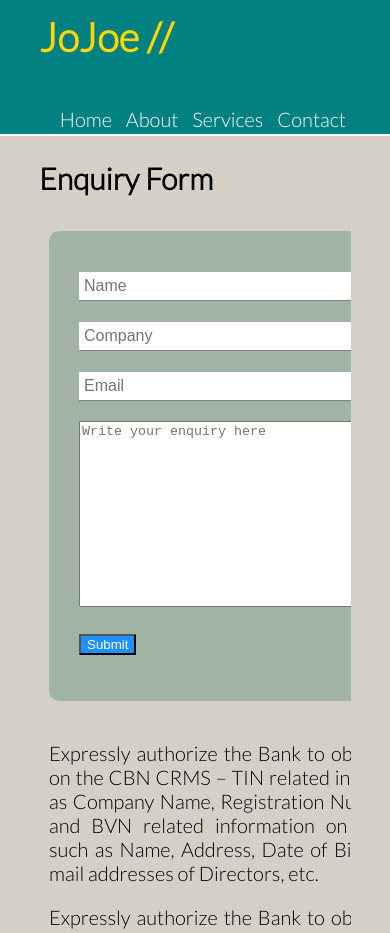
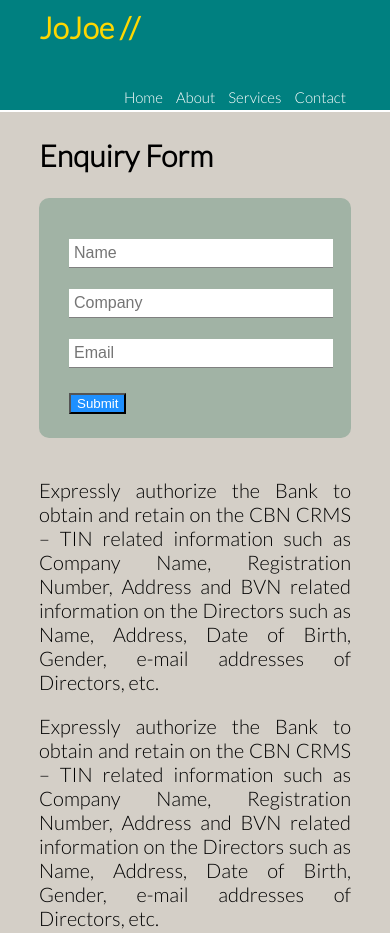
Before and after one commit to Jojoedev/Newprofile, a plain HTML site: page contact.html in a window 390 px wide. Shown: the top 933 px of the page. Drawn offline with Linux system fonts and the light colour scheme.

```diff
--- a/contact.html
+++ b/contact.html
@@ -27,12 +27,13 @@
 <h2 id="h2">Enquiry Form</h2>
 
 <div class="form-control grid-2">
+
 	<form class="card">
 		<p><input type="text" name="name" placeholder="Name" required></p>
 		<p><input type="text" name="company" placeholder="Company" required></p>
 		<p><input type="email" name="email" placeholder="Email" required></p>
-
-		<textarea cols="47" rows="12" class="enquiry-note" placeholder="Write your enquiry here"></textarea>
+	<!--
+		<textarea cols="47" rows="12" class="enquiry-note" placeholder="Write your enquiry here"></textarea> -->
 		<p><input class ="btn" type="submit" name="send"></p>
 
 	</form>
@@ -42,19 +43,12 @@
 		<p>Expressly authorize the Bank to obtain and retain on the CBN CRMS – TIN related information such as Company Name, Registration Number, Address and BVN related information on the Directors such as Name, Address, Date of Birth, Gender, e-mail addresses of Directors, etc.</p>
 		<p>We are in possession of an offer letter from Providus Bank for provision of Bank Guarantees for the existing facilities as well as the new one from Bank of Industry.
 
-		As part of the documentations for the offer, kindly provide us with a letter stating our current exposure with Bank of Industry in respect of the existing facilities only.</p>
+		</p>
 	</aside>
 </div>
 
 </div>
 </section>
-
-<!--
-</span>
-<button id="btn"> Read more!! </button>
-<button id="btn1">Read less!!</button>
-
--->
 
 
 <section class="subscribe" >
--- a/profile.css
+++ b/profile.css
@@ -129,19 +129,13 @@ nav li:hover{
 	text-align: center;
 }
 
-	#profile {
-	text-align: justify;
-	float: left;
-	width: 50%;
-	padding-right: 20px;
 
-}
 
-	#asideOne {
-	float: right;
-	text-align: justify;
-	width: 45%;
-	}
+
+
+
+
+
 
 	.newsForm input[type='text'],
 	.newsForm input[type='email']{
@@ -199,11 +193,11 @@ img:hover{
 
 .card{
 	background: #a1b3a5;
-	width: 400px;
+	width: auto;
 	padding-top: 20px;
 	padding-left: 30px;
 	border-radius: 10px;
-	height: 450px;
+	height: 220px;
 	position: relative;
 }
 .card input[type="text"],
@@ -224,9 +218,6 @@ img:hover{
 	outline: none;
 }
 
-.form-control{
-	padding: 10px;
-}
 
 .personal-info, .services-heading, .contact-info{
 	background: #d4cfc7;
@@ -237,6 +228,7 @@ img:hover{
 	display: grid;
 	grid-template-columns: repeat(2, 1fr);
 	grid-gap: 20px;
+	text-align: justify;
 }
 
 .contact-aside{
@@ -293,8 +285,8 @@ img{
 
 
 	header{
-		line-height: 20px;
-		font-size: 20px;
+		line-height: 15px;
+		font-size: 15px;
 		margin-top: auto;
 	}
 
@@ -327,10 +319,21 @@ img{
 	}
 
 .form-control{
-		display: grid;
-		grid-template-columns: repeat(1, 1fr);
-		max-width: 50px;
+		grid-template-columns: 1fr;
 		font-size: 10px;
 
 	}
+
+.grid-2{
+	grid-template-columns: 1fr;
+
+
 }
+
+/*textarea,.card input[type="text"],
+.card input[type="email"]{
+	width: 100%;
+}*/
+
+
+}
```
Also changed, not shown: about.html (+3 -2 lines).
